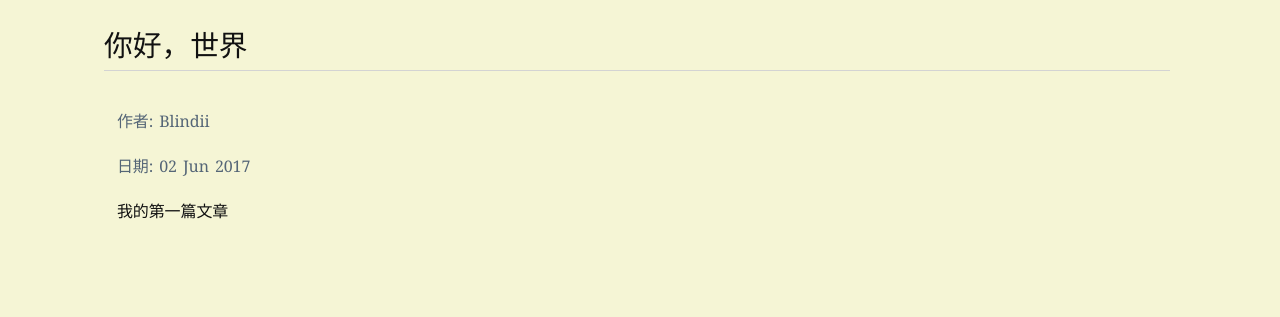
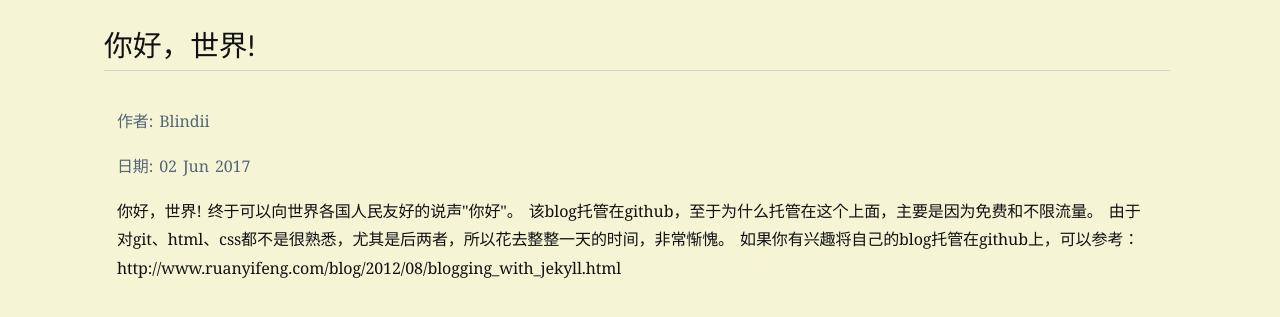
Before and after one commit to XiaoLLei/blog, a Jekyll site: the page built from _posts/2017-06-02-hello-world.html, in a window 1280 px wide. Shown: the top 317 px of the page. Built offline with Jekyll 4.4.1, drawn with Linux system fonts in a browser that asks for light colours.

Commit message:
jekyll test 17

```diff
--- a/_posts/2017-06-02-hello-world.html
+++ b/_posts/2017-06-02-hello-world.html
@@ -1,6 +1,14 @@
 ---
 layout: page
-title: 你好，世界
+title: 你好，世界!
 ---
 
-我的第一篇文章
+你好，世界!
+
+终于可以向世界各国人民友好的说声"你好"。
+
+该blog托管在github，至于为什么托管在这个上面，主要是因为免费和不限流量。
+
+由于对git、html、css都不是很熟悉，尤其是后两者，所以花去整整一天的时间，非常惭愧。
+
+如果你有兴趣将自己的blog托管在github上，可以参考：<a href="http://www.ruanyifeng.com/blog/2012/08/blogging_with_jekyll.html">http://www.ruanyifeng.com/blog/2012/08/blogging_with_jekyll.html</a>
```
